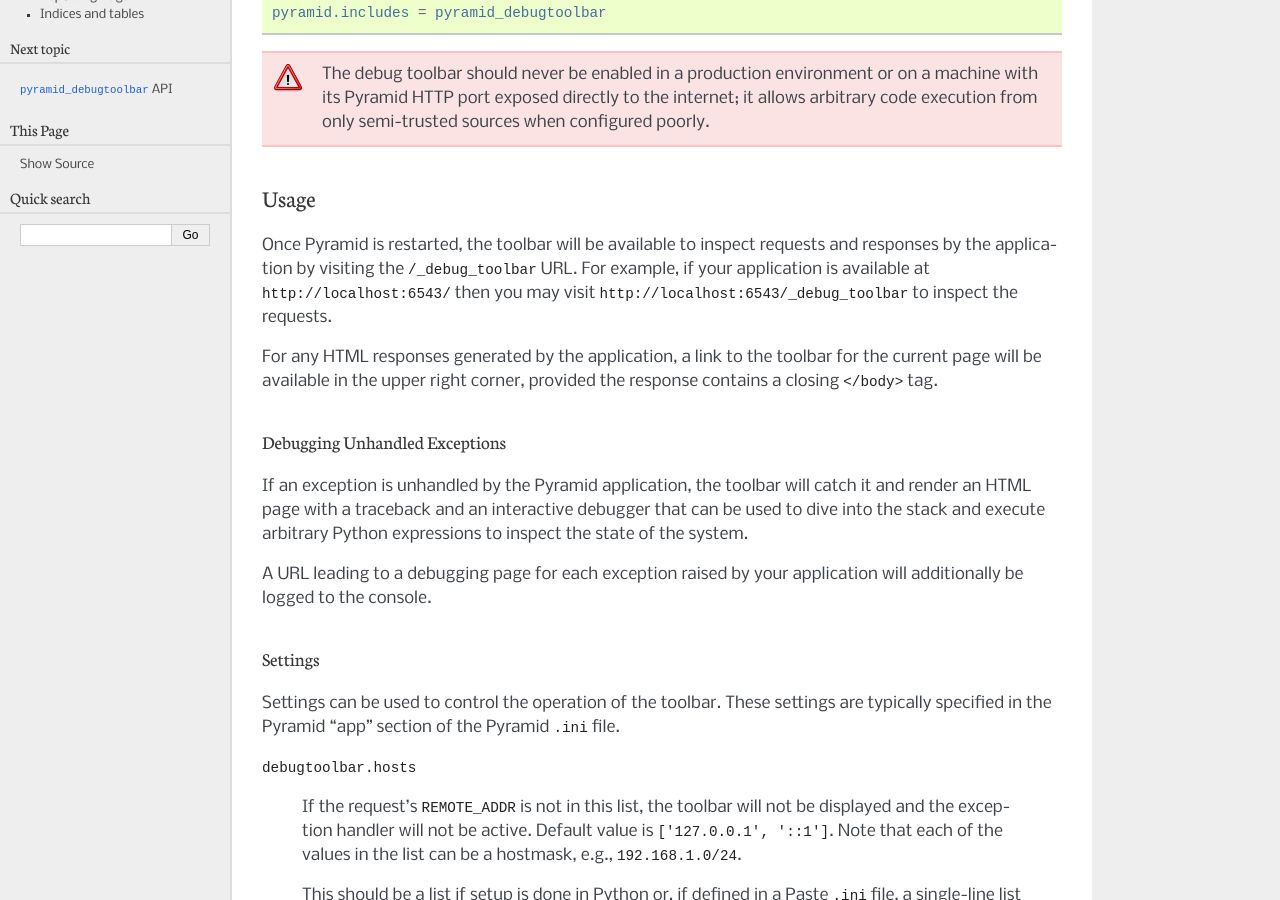
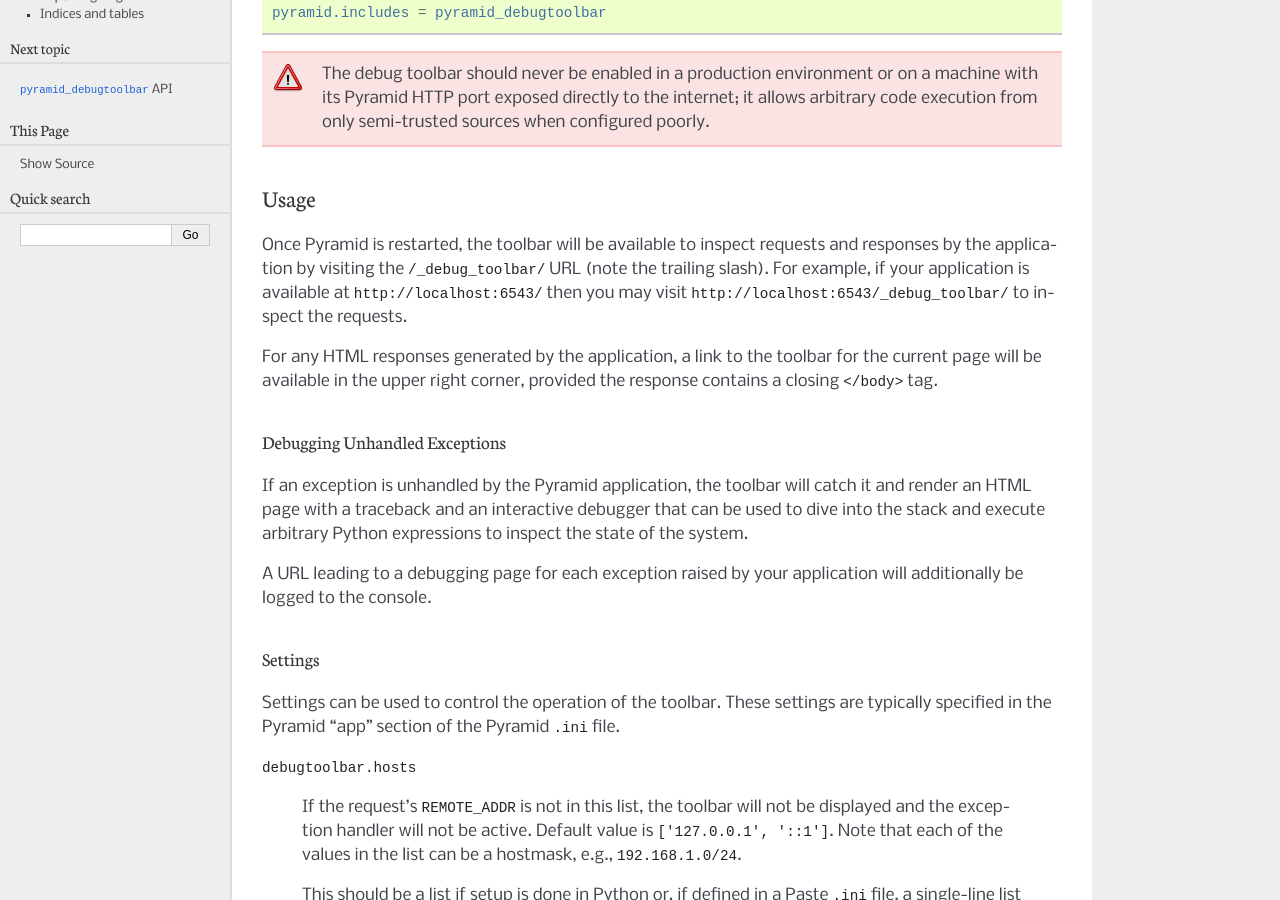
Before and after one commit to Pylons/pyramid_debugtoolbar, a Sphinx documentation site: the page built from docs/index.rst, in a window 1280 px wide and 900 px high, scrolled down 830 px. Built offline with Sphinx 7.4.7, drawn with Linux system fonts in a browser that asks for light colours.

Commit message:
fix some links in the docs

```diff
--- a/docs/index.rst
+++ b/docs/index.rst
@@ -53,10 +53,10 @@ Usage
 -----
 
 Once Pyramid is restarted, the toolbar will be available to inspect requests
-and responses by the application by visiting the ``/_debug_toolbar`` URL.
-For example, if your application is available at ``http://localhost:6543/``
-then you may visit ``http://localhost:6543/_debug_toolbar`` to inspect the
-requests.
+and responses by the application by visiting the ``/_debug_toolbar/`` URL
+(note the trailing slash). For example, if your application is available at
+``http://localhost:6543/`` then you may visit
+``http://localhost:6543/_debug_toolbar/`` to inspect the requests.
 
 For any HTML responses generated by the application, a link to the toolbar
 for the current page will be available in the upper right corner, provided
--- a/setup.py
+++ b/setup.py
@@ -60,7 +60,7 @@ setup(name='pyramid_debugtoolbar',
       author=("Chris McDonough, Michael Merickel, Casey Duncan, "
               "Blaise Laflamme"),
       author_email="pylons-devel@googlegroups.com",
-      url="http://docs.pylonsproject.org",
+      url="http://docs.pylonsproject.org/projects/pyramid-debugtoolbar/en/latest/",
       license="BSD",
       packages=find_packages(),
       include_package_data=True,
```
